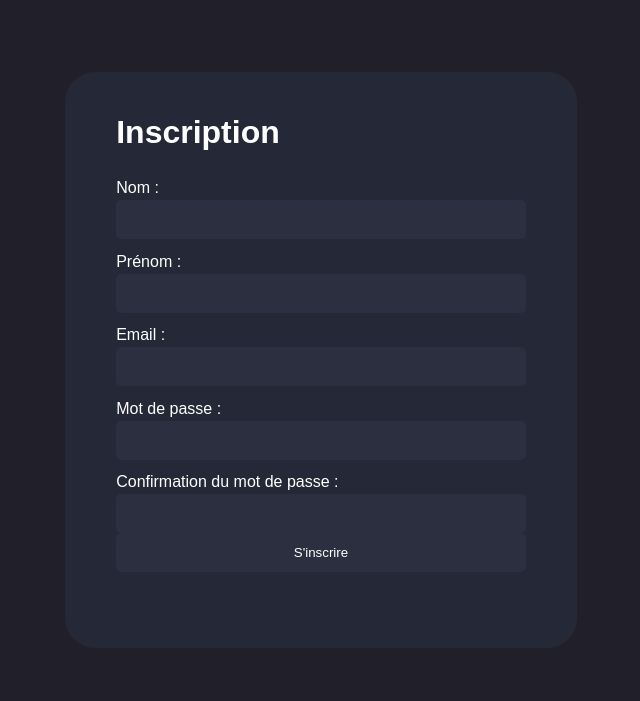
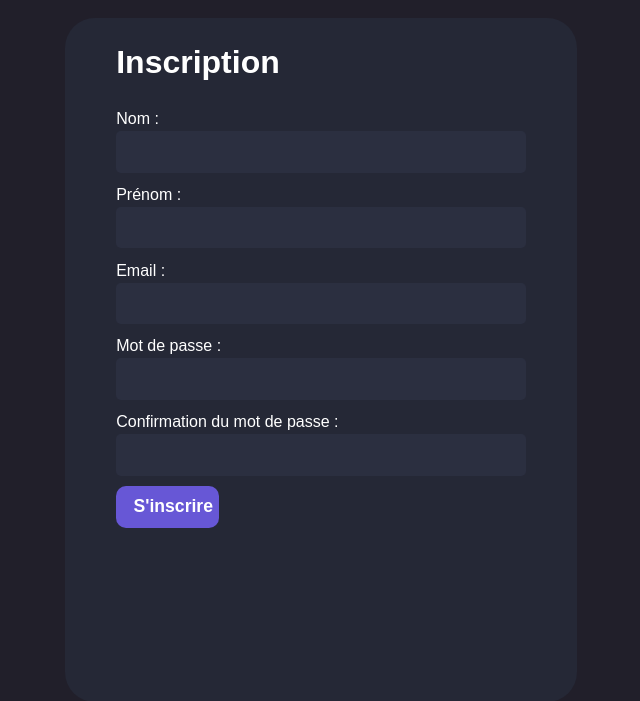
Before and after one commit to Lymiio/game_collection, a PHP site: page /views/inscriptionView.php in a window 1280 px wide. Shown: the top 701 px of the page, without its empty margins (319-959 px from the left). Run offline with PHP 8.4, Linux system fonts and the light colour scheme.

Commit message:
Update inscription.css
Modify some values in order to keep correct the structure and the user interface of inscription file

```diff
--- a/assets/css/inscription.css
+++ b/assets/css/inscription.css
@@ -10,7 +10,7 @@ main {
 /* ============================== GLOBAL STYLE FOR THE CONTAINER ============================== */
 .container {
   width: 40%;
-  height: 80%;
+  height: 95%;
   display: flex;
   flex-direction: column;
   border-radius: 30px;
@@ -23,7 +23,7 @@ main {
   align-self: flex-start;
   margin-left: 10%;
   font-weight: 700;
-  margin-top: 7%;
+  margin-top: 4%;
   margin-bottom: 2%;
 }
 
@@ -54,7 +54,7 @@ input:focus {
 }
 
 /* ============================== GLOBAL STYLE FOR THE BUTTON ============================== */
-button {
+input[type="submit"] {
   border: none;
   text-align: center;
   width: 20%;
@@ -67,10 +67,11 @@ button {
   background-color: #6757d6;
   color: white;
   cursor: pointer;
+  padding-left: 2.3%;
   transition: 0.5s ease-in-out;
 }
 
-button:hover {
+input[type="submit"]:hover {
   background-color: #4e3fb4;
 }
 
```
